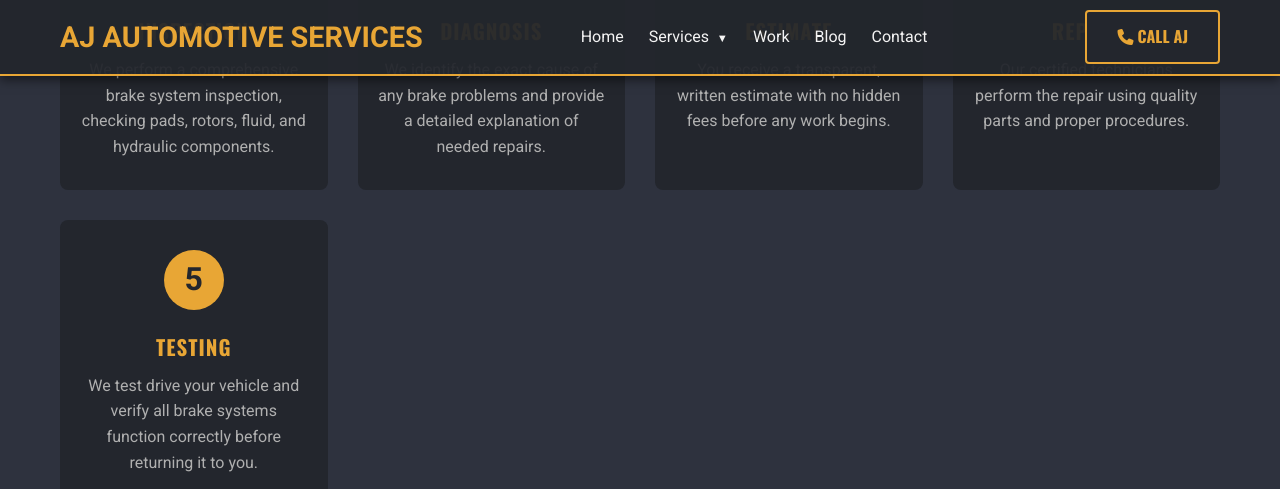
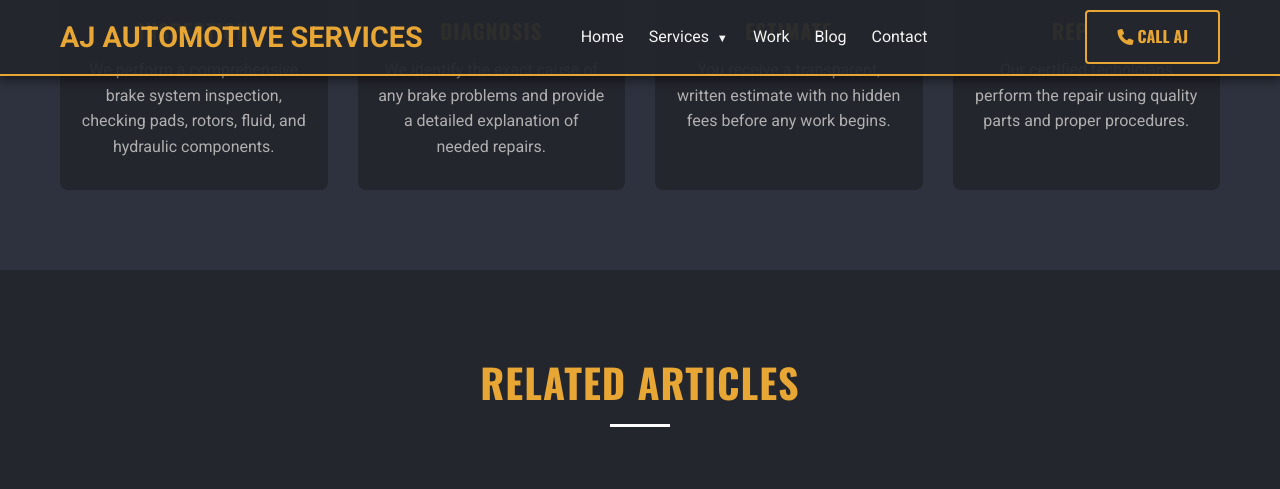
Before and after one commit to JamesBrownR/AJ-Auto-Repair, a Jekyll site: the page built from services/brakes-suspension/index.html, in a window 1280 px wide and 900 px high, scrolled down 3428 px, cut to the strip 0-489 px from the top of the window. Built offline with Jekyll 4.4.1, drawn with Linux system fonts in a browser that asks for light colours.

Commit message:
Update index.html

```diff
--- a/services/brakes-suspension/index.html
+++ b/services/brakes-suspension/index.html
@@ -431,11 +431,6 @@ description: Expert brake repair and suspension service in Eustis, FL. Brake pad
                 <p>Our certified technicians perform the repair using quality parts and proper procedures.</p>
             </div>
 
-            <div class="process-step">
-                <div class="step-number">5</div>
-                <h4>Testing</h4>
-                <p>We test drive your vehicle and verify all brake systems function correctly before returning it to you.</p>
-            </div>
         </div>
     </div>
 </section>
```
